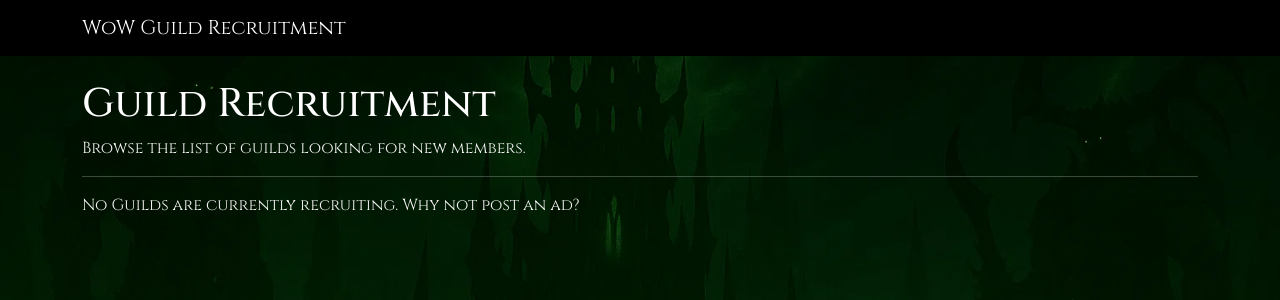
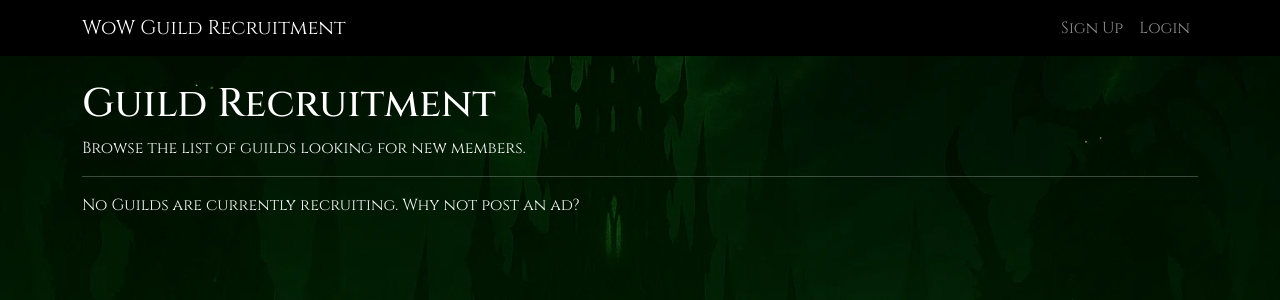
Before and after one commit to mathiase4/wow-guild-recruitment, a Django app: page / in a window 1280 px wide. Shown: the top 300 px of the page. Run offline with Django 4.2, Linux system fonts and the light colour scheme; data that the repository does not hold is empty.

Commit message:
Integrate allauth login/logout/signup links into navbar in the base.html

```diff
--- a/templates/base.html
+++ b/templates/base.html
@@ -28,6 +28,17 @@
       <li class="nav-item">
         <a class="btn btn-warning btn-sm" href="{% url 'guild_create' %}">Create Guild</a>
       </li>
+      <li class="nav-item">
+        <a class="nav-link" href="{% url 'account_logout' %}">Logout</a>
+      </li>
+      {% else %}
+      <li class="nav-item">
+
+        <a class="nav-link" href="{% url 'account_signup' %}">Sign Up</a>
+      </li>
+      <li class="nav-item">
+        <a class="nav-link" href="{% url 'account_login' %}">Login</a>
+      </li>
       {% endif %}
     </ul>
   </div>
```
